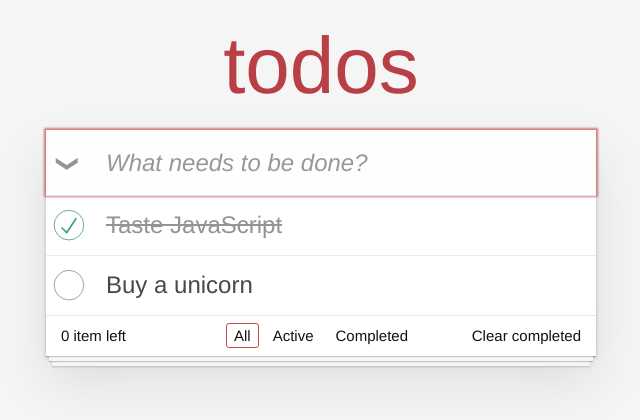
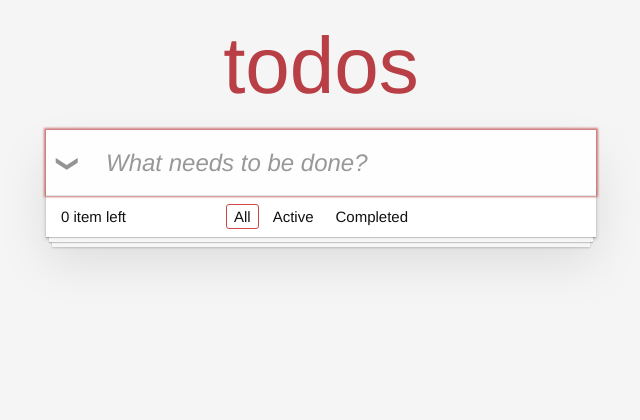
Before and after one commit to NabilLouh/todolist, a Vue app: page / in a window 1280 px wide. Shown: the top 420 px of the page, without its empty margins (319-959 px from the left). Built offline with nearby package versions, Linux system fonts and the light colour scheme.

Commit message:
ajout des tache, completion, nombre tache

```diff
--- a/src/App.vue
+++ b/src/App.vue
@@ -7,45 +7,33 @@
         <header class="header">
 
           <h1>todos</h1>
-          <input class="new-todo" placeholder="What needs to be done?" autofocus>
+          <input class="new-todo" placeholder="What needs to be done?" autofocus v-model="tache" @keyup.enter="ajouter()">
 
         </header>
 
 
-        <!-- This section should be hidden by default and shown when there are todos -->
+        <!-- Cette section devra etre invisible si elle est vide -->
         <section class="main">
 
-          <input id="toggle-all" class="toggle-all" type="checkbox">
+          <input id="toggle-all" class="toggle-all" type="checkbox" >
 
           <label for="toggle-all">Mark all as complete</label>
 
 
           <ul class="todo-list">
 
-            <!-- These are here just to show the structure of the list items -->
-            <!-- List items should get the class `editing` when editing and `completed` when marked as completed -->
 
-            <li class="completed">
+
+            <!-- Liste d'item qui aurons la class editing quand elle sont edité et completed quand elle sont marquer comme complete  -->
+
+
+            <li v-for="(tache, index) in listetache" :key="index"
+            :class="{completed: tache.etat == true}">
 
               <div class="view">
 
-                <input class="toggle" type="checkbox" checked>
-                <label>Taste JavaScript</label>
-                <button class="destroy"></button>
-
-              </div>
-
-              <input class="edit" value="Create a TodoMVC template">
-
-            </li>
-
-
-            <li>
-
-              <div class="view">
-
-                <input class="toggle" type="checkbox">
-                <label>Buy a unicorn</label>
+                <input class="toggle" type="checkbox" v-model="tache.etat">
+                <label>{{tache.ntache}}</label>
                 <button class="destroy"></button>
 
               </div>
@@ -63,7 +51,7 @@
         <footer class="footer">
 
           <!-- This should be `0 items left` by default -->
-          <span class="todo-count"><strong>0</strong> item left</span>
+          <span class="todo-count"><strong>{{this.listetache.length}}</strong> item left</span>
 
 
           <!-- Remove this if you don't implement routing -->
@@ -81,7 +69,7 @@
 
 
           <!-- Hidden if no completed items are left ↓ -->
-          <button class="clear-completed">Clear completed</button>
+          <button class="clear-completed" v-if="this.listetache.length > 0">Clear completed</button>
 
         </footer>
 
@@ -99,8 +87,31 @@ export default {
   name: 'App',
   components: {
 
+
+  },
+
+  data() {
+    return {
+      tache: '',
+      listetache: [
+
+      ]
+    }
+  },
+
+
+  methods: {
+    ajouter() {
+      this.listetache.push({ntache: this.tache, etat: false})
+      console.log(this.listetache.length)
+    },
+
+
   }
+
 }
+
+
 </script>
 
 <style>
```
